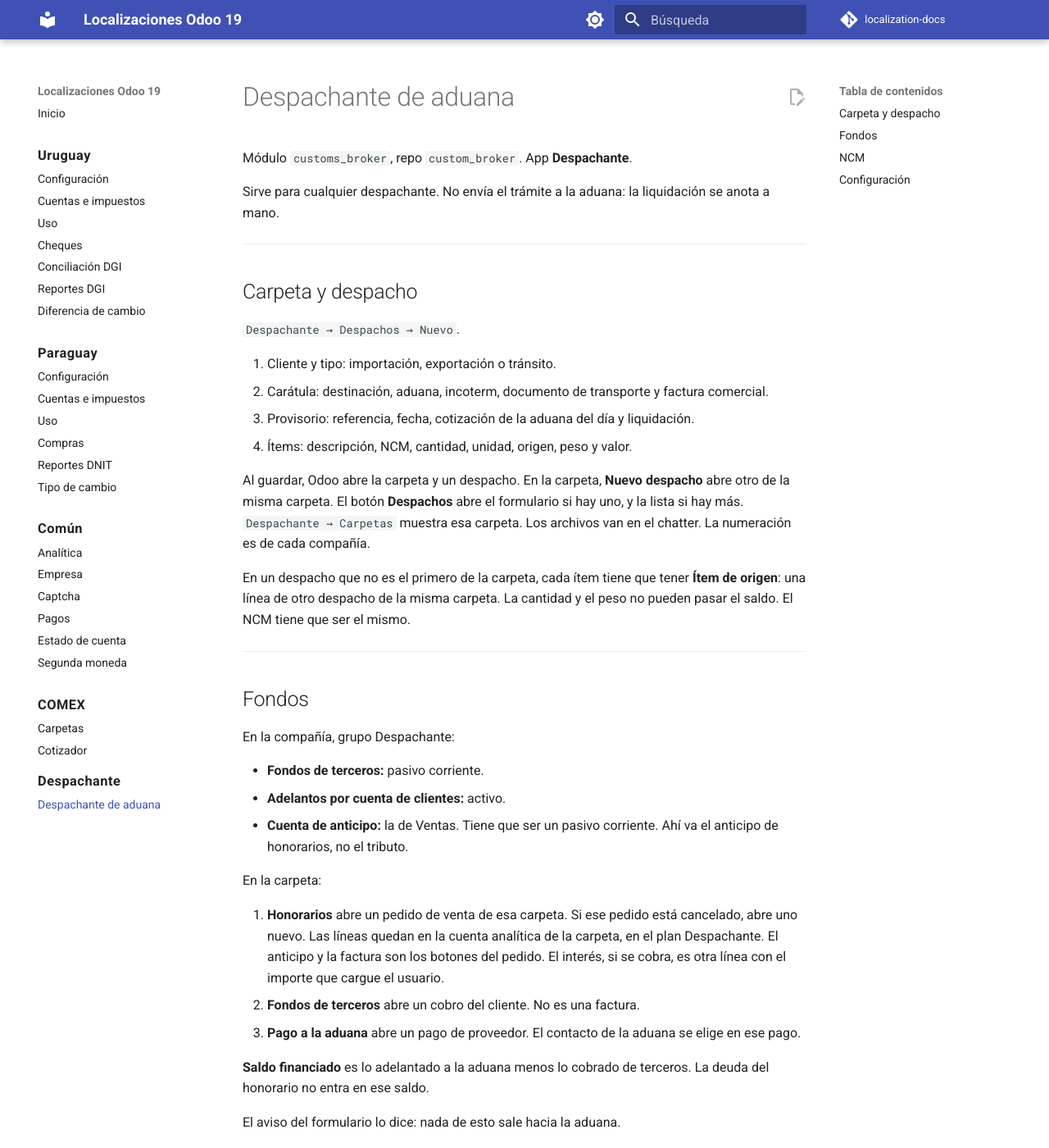
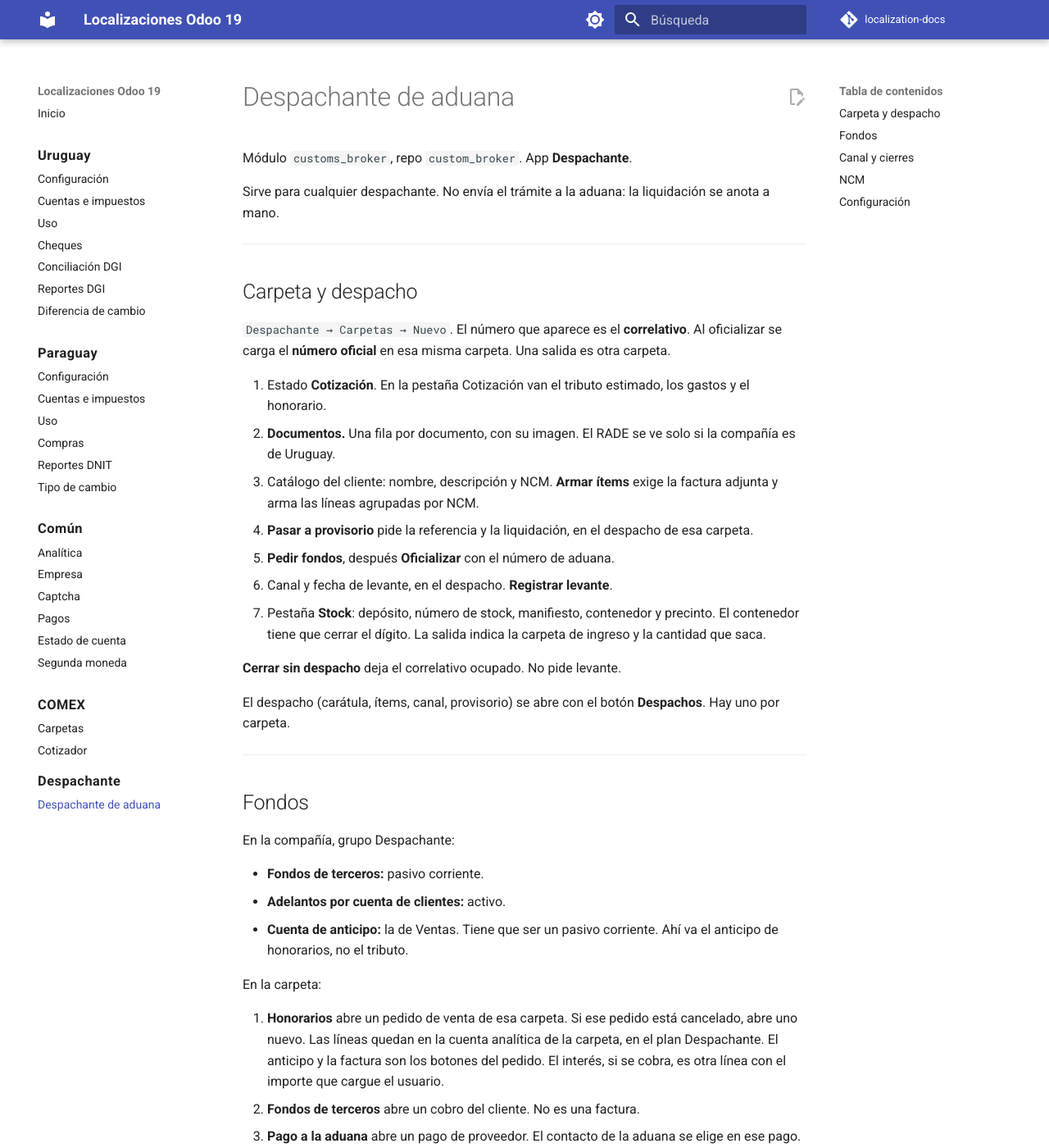
Before and after one commit to Pabloolano/localization-docs, an MkDocs documentation site: the page built from docs/despachante/carpeta.md, in a window 1280 px wide and 1400 px high. Shown: the whole window at 82% size. Built offline with MkDocs 1.6.1 and Material for MkDocs 9.7.7, drawn with Linux system fonts in a browser that asks for light colours; comment, search, counter and statistics services are not loaded; some of the changed text lies outside the part shown.

Commit message:
docs(despachante): correlativo, documentos y stock
La carpeta es un despacho. La salida es otra carpeta y descuenta
el stock. El RADE queda en el documento de Uruguay.

Co-authored-by: Cursor <cursoragent@cursor.com>

```diff
--- a/docs/despachante/carpeta.md
+++ b/docs/despachante/carpeta.md
@@ -8,16 +8,19 @@ Sirve para cualquier despachante. No envía el trámite a la aduana: la liquidac
 
 ## Carpeta y despacho
 
-`Despachante → Despachos → Nuevo`.
+`Despachante → Carpetas → Nuevo`. El número que aparece es el **correlativo**. Al oficializar se carga el **número oficial** en esa misma carpeta. Una salida es otra carpeta.
 
-1. Cliente y tipo: importación, exportación o tránsito.
-2. Carátula: destinación, aduana, incoterm, documento de transporte y factura comercial.
-3. Provisorio: referencia, fecha, cotización de la aduana del día y liquidación.
-4. Ítems: descripción, NCM, cantidad, unidad, origen, peso y valor.
+1. Estado **Cotización**. En la pestaña Cotización van el tributo estimado, los gastos y el honorario.
+2. **Documentos.** Una fila por documento, con su imagen. El RADE se ve solo si la compañía es de Uruguay.
+3. Catálogo del cliente: nombre, descripción y NCM. **Armar ítems** exige la factura adjunta y arma las líneas agrupadas por NCM.
+4. **Pasar a provisorio** pide la referencia y la liquidación, en el despacho de esa carpeta.
+5. **Pedir fondos**, después **Oficializar** con el número de aduana.
+6. Canal y fecha de levante, en el despacho. **Registrar levante**.
+7. Pestaña **Stock**: depósito, número de stock, manifiesto, contenedor y precinto. El contenedor tiene que cerrar el dígito. La salida indica la carpeta de ingreso y la cantidad que saca.
 
-Al guardar, Odoo abre la carpeta y un despacho. En la carpeta, **Nuevo despacho** abre otro de la misma carpeta. El botón **Despachos** abre el formulario si hay uno, y la lista si hay más. `Despachante → Carpetas` muestra esa carpeta. Los archivos van en el chatter. La numeración es de cada compañía.
+**Cerrar sin despacho** deja el correlativo ocupado. No pide levante.
 
-En un despacho que no es el primero de la carpeta, cada ítem tiene que tener **Ítem de origen**: una línea de otro despacho de la misma carpeta. La cantidad y el peso no pueden pasar el saldo. El NCM tiene que ser el mismo.
+El despacho (carátula, ítems, canal, provisorio) se abre con el botón **Despachos**. Hay uno por carpeta.
 
 ---
 
@@ -36,6 +39,17 @@ En la carpeta:
 3. **Pago a la aduana** abre un pago de proveedor. El contacto de la aduana se elige en ese pago.
 
 **Saldo financiado** es lo adelantado a la aduana menos lo cobrado de terceros. La deuda del honorario no entra en ese saldo.
+
+---
+
+## Canal y cierres
+
+En el despacho:
+
+- **Canal:** verde, naranja o rojo.
+- **Levante:** la fecha en que la mercadería salió del control.
+- **Cierre operativo.** Exige el levante. Si la carpeta abrió stock, el saldo tiene que estar en cero y cada salida en cierre operativo. No factura.
+- **Cierre administrativo.** Exige el cierre operativo, el saldo financiado en cero y la factura de honorarios publicada. Si hay salidas, cada una tiene que estar cerrada en lo administrativo. No vuelve a pedir el levante.
 
 El aviso del formulario lo dice: nada de esto sale hacia la aduana.
 
```
